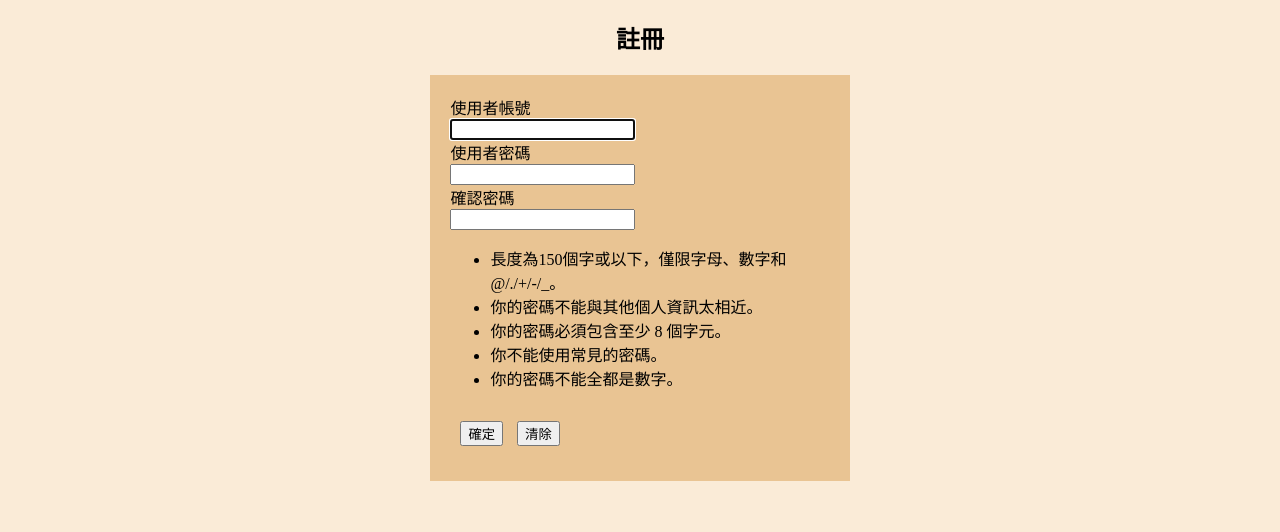
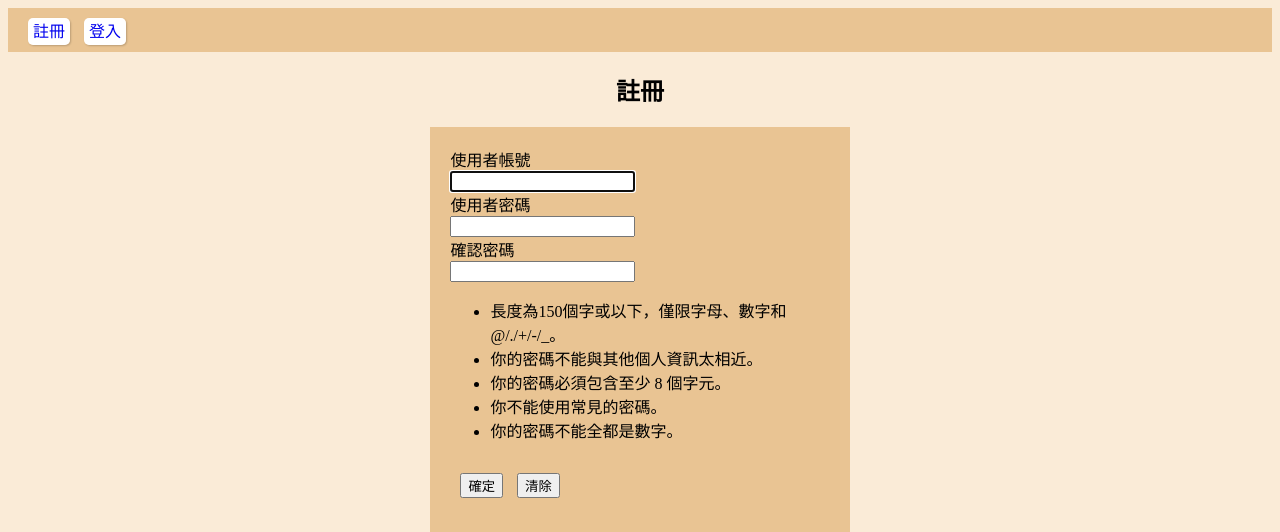
Before and after one commit to Ohnokaoru/myshop, a Django app: page /user-register/ in a window 1280 px wide. Shown: the top 532 px of the page. Run offline with Django 5.2, Linux system fonts and the light colour scheme.

Commit message:
1.完成user_logout 2.完成navbar

```diff
--- a/static/css/style.css
+++ b/static/css/style.css
@@ -1,5 +1,20 @@
 body {
     background-color: antiquewhite;
+}
+
+#navbar {
+    background-color: rgb(233, 196, 147);
+    padding: 10px;
+}
+
+#navbar a {
+    text-decoration: none;
+    background-color: white;
+    padding: 5px;
+    border-radius: 5px;
+    margin-left: 10px;
+    /* 水平位移，垂直位移，模糊半徑 (紅，綠，藍，透明度) */
+    box-shadow: 1px 1px 2px rgba(0, 0, 0, 0.2);
 }
 
 #title {
--- a/templates/base.html
+++ b/templates/base.html
@@ -12,6 +12,16 @@
 </head>
 
 <body>
+    <div id="navbar">
+        {% if user.is_authenticated %}
+        {{user.username}}
+        <a href="{% url 'user-logout' %}">登出</a>
+        {% else %}
+        <a href="{% url 'user-register' %}">註冊</a>
+        <a href="{% url 'chalogin' %}">登入</a>
+        {% endif %}
+    </div>
+
     {% block content %}{% endblock %}
 </body>
 
--- a/user/urls.py
+++ b/user/urls.py
@@ -1,4 +1,7 @@
 from django.urls import path
 from . import views
 
-urlpatterns = [path("user-register/", views.user_register, name="user-register")]
+urlpatterns = [
+    path("user-register/", views.user_register, name="user-register"),
+    path("user-logout/", views.user_logout, name="user-logout"),
+]
--- a/user/views.py
+++ b/user/views.py
@@ -1,10 +1,12 @@
-from django.shortcuts import render
+from django.shortcuts import render, redirect
 from django.contrib.auth.models import User
 from django.contrib.auth.forms import UserCreationForm
+from django.contrib.auth import logout
 
 # Create your views here.
 
 
+# 註冊
 def user_register(request):
     message = ""
 
@@ -13,6 +15,7 @@ def user_register(request):
 
         if form.is_valid():
             form.save()
+            return redirect("chalogin")
 
         else:
             message = "資料錯誤:"
@@ -23,3 +26,10 @@ def user_register(request):
     return render(
         request, "user/user-register.html", {"form": form, "message": message}
     )
+
+
+# 登出
+def user_logout(request):
+    logout(request)
+
+    return redirect("chalogin")
```
